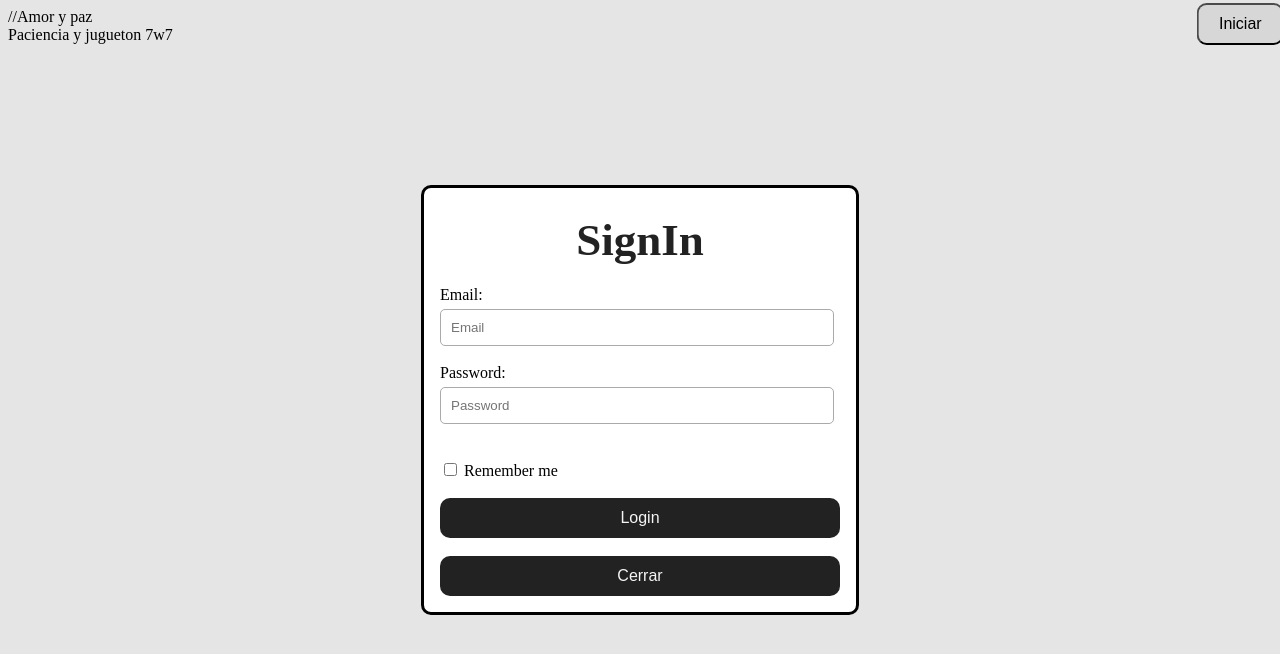
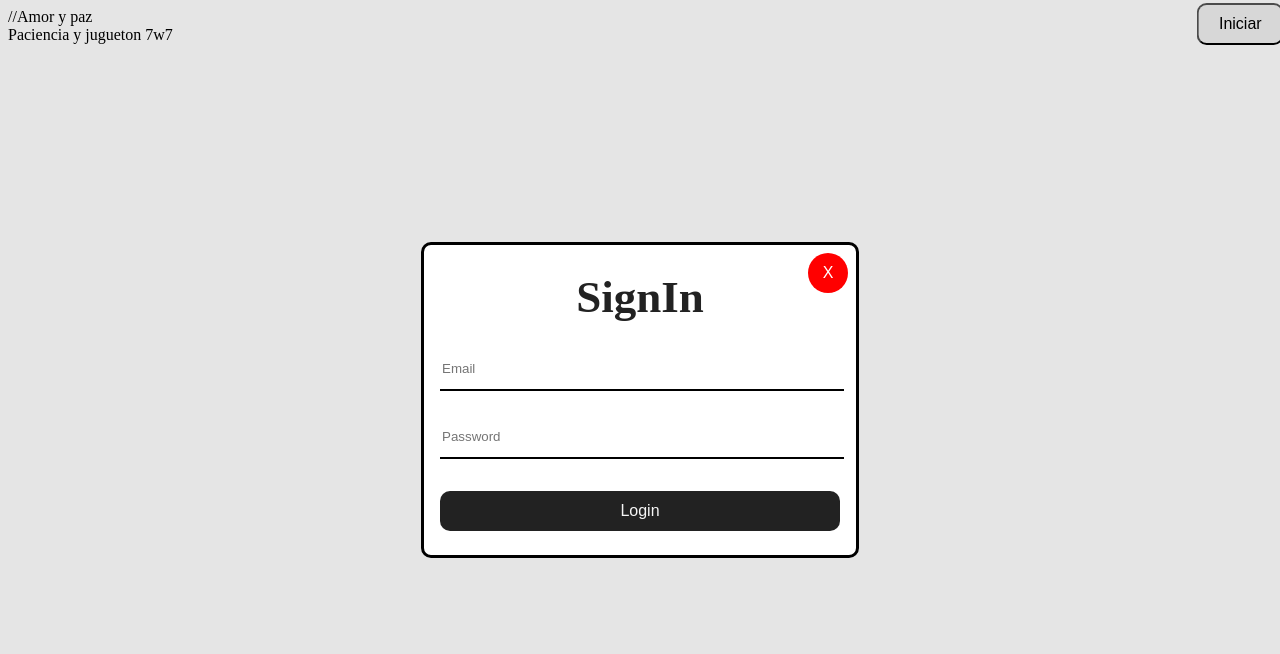
Before and after one commit to jfelipeq14/kolibrish, a website with bundled scripts: page public/index.html in a window 1280 px wide. Both pictures are taken after a click on the button "Iniciar". Built offline with nearby package versions, Linux system fonts and the light colour scheme.

Commit message:
reduccion de codigo html y mejor estilacion del css

```diff
--- a/public/index.html
+++ b/public/index.html
@@ -14,53 +14,29 @@
     <!-- El formulario dentro del modal empieza aqui -->
     <main class="main">
       <dialog id="dialog3" class="pop-up">
-        <div
-          class="modal fade"
-          id="signinModal"
-          tabindex="-1"
-          role="dialog"
-          aria-labelledby="exampleModalSignin"
-          aria-hidden="true"
-        >
-          <div class="modal-dialog">
-            <div class="modal-content">
-              <div class="modal-header">
+        <button id="hide3" class="btn-close">X</button>
         <h3 class="signin">SignIn</h3>
-              </div>
-              <div class="modal-body">
         <form id="login-form">
-                  <label for="email">Email: </label><br />
-                  <input
+          <label
+            ><input
               type="email"
               id="login-email"
-                    class="form-control mb-3"
+              class="input"
               placeholder="Email"
               required
-                  />
-                  <br />
-                  <label for="password" class="password">Password: </label
-                  ><br />
-                  <input
+          /></label>
+
+          <label class="password"
+            ><input
               type="password"
               id="login-password"
-                    class="form-control mb-3"
+              class="input"
               placeholder="Password"
               required
-                  />
-                  <br />
-                  <br />
-                  <input type="checkbox" />
-                  <label for="checkbox">Remember me</label>
-                  <br />
-                  <br />
-                  <button type="submit" class="botones">Login</button>
+          /></label>
+
+          <button type="submit" class="btn">Login</button>
         </form>
-              </div>
-            </div>
-          </div>
-        </div>
-        <br />
-        <button id="hide3" class="botones">Cerrar</button>
       </dialog>
       <button id="show3" class="iniciar">Iniciar</button>
     </main>
--- a/public/styles/style.css
+++ b/public/styles/style.css
@@ -27,19 +27,19 @@
 }
 
 /* Aca modifico lo es el apartado donde se debe de ingresar el Email y el password */
-.form-control{
-  margin-top: 5px;
+.input{
   display: block;
-  width: 93%;
-  padding: 10px;
+  width: 100%;
   outline: none;
-  border: 1px solid #aaa;
-  border-radius: 5px;
+  border: 0;
+  border-bottom: 2px solid #000;
+  margin: 1.5rem 0;
+  height: 40px;
 }
 
 
 /* Aqui se modifican los botones Login y cerra del formulario */
-.botones{
+.btn{
   width: 100%;
   height: 40px;
   border: none;
@@ -49,4 +49,22 @@
   color: #f5f5f5;
   border-radius: 10px;
   cursor: pointer;
+  margin: 0.5rem 0;
 }
+
+.btn-close{
+  background-color: red;
+  color:  #fff;
+  border: none;
+  outline: none;
+  font-size: 16px;
+  border-radius: 6ex;
+  cursor: pointer;
+  width: 40px;
+  height: 40px;
+  position: absolute;
+  right: 8px;
+  top: 8px;
+
+
+}
```
Lines whose indentation alone changed are shown as unchanged.
